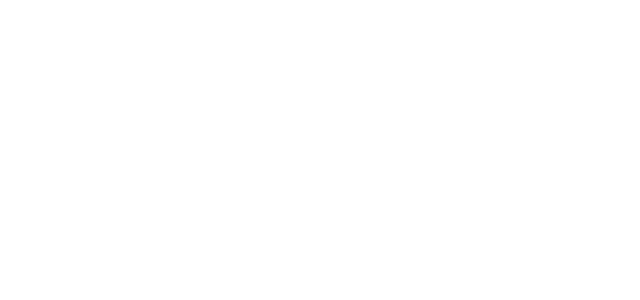
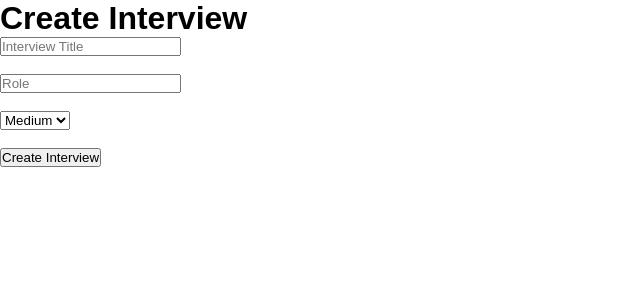
Before and after one commit to ayush09-15/PrepAI, a React app in the folder frontend/: page /create-interview in a window 1280 px wide. Before the commit this address had no page. Shown: the top 300 px of the page, without its empty margins (0-640 px from the left). Built offline with nearby package versions, Linux system fonts and the light colour scheme; the HTML template or start-up script is replaced by a standard one.

Commit message:
feat: create interview creation page layout

```diff
--- a/frontend/src/App.jsx
+++ b/frontend/src/App.jsx
@@ -4,6 +4,7 @@
 import Register from "./pages/Register";
 import Dashboard from "./pages/Dashboard";
 import Interview from "./pages/Interview";
+import CreateInterview from "./pages/CreateInterview";
 
 import { ROUTES } from "./routes/routes";
 
@@ -31,6 +32,10 @@
     </ProtectedRoute>
   }
 />
+<Route
+  path={ROUTES.CREATE_INTERVIEW}
+  element={<CreateInterview />}
+/>
       </Routes>
     </BrowserRouter>
   );
--- /dev/null
+++ b/frontend/src/pages/CreateInterview.jsx
@@ -0,0 +1,71 @@
+import { useState } from "react";
+
+function CreateInterview() {
+  const [formData, setFormData] = useState({
+    title: "",
+    role: "",
+    difficulty: "Medium",
+  });
+
+  const handleChange = (e) => {
+    setFormData((prev) => ({
+      ...prev,
+      [e.target.name]: e.target.value,
+    }));
+  };
+
+  const handleSubmit = (e) => {
+    e.preventDefault();
+
+    console.log(formData);
+  };
+
+  return (
+    <div>
+      <h1>Create Interview</h1>
+
+      <form onSubmit={handleSubmit}>
+        <input
+          type="text"
+          name="title"
+          placeholder="Interview Title"
+          value={formData.title}
+          onChange={handleChange}
+        />
+
+        <br />
+        <br />
+
+        <input
+          type="text"
+          name="role"
+          placeholder="Role"
+          value={formData.role}
+          onChange={handleChange}
+        />
+
+        <br />
+        <br />
+
+        <select
+          name="difficulty"
+          value={formData.difficulty}
+          onChange={handleChange}
+        >
+          <option value="Easy">Easy</option>
+          <option value="Medium">Medium</option>
+          <option value="Hard">Hard</option>
+        </select>
+
+        <br />
+        <br />
+
+        <button type="submit">
+          Create Interview
+        </button>
+      </form>
+    </div>
+  );
+}
+
+export default CreateInterview;
--- a/frontend/src/routes/routes.js
+++ b/frontend/src/routes/routes.js
@@ -3,4 +3,5 @@
   REGISTER: "/register",
   DASHBOARD: "/dashboard",
   INTERVIEW: "/interview",
+  CREATE_INTERVIEW: "/create-interview",
 };
```
